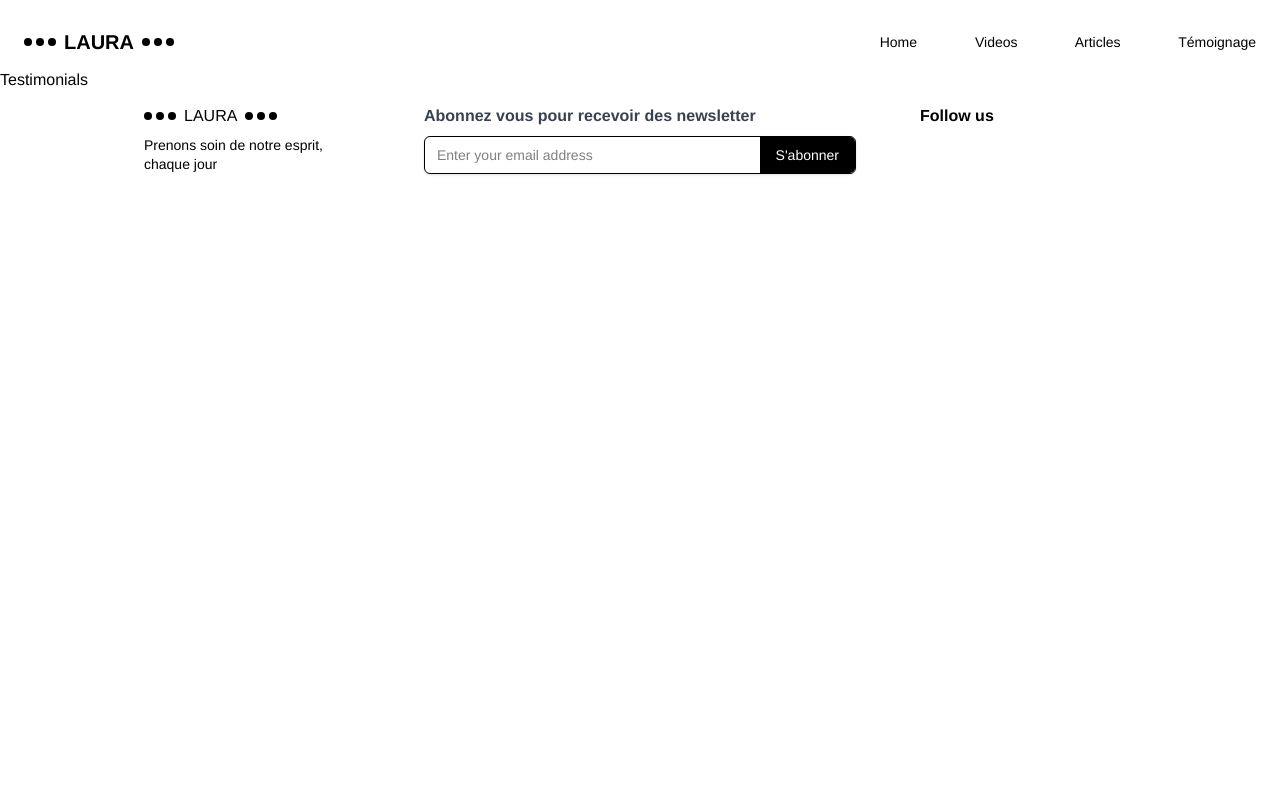
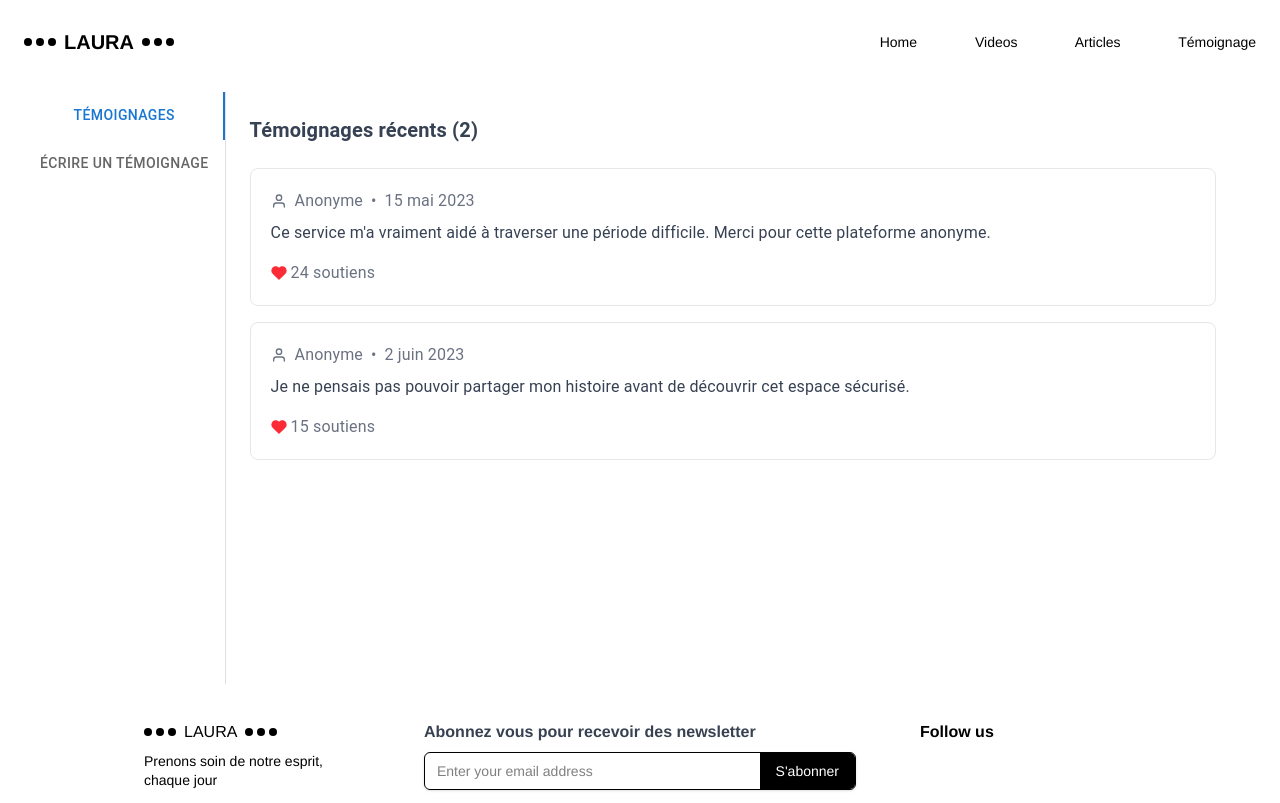
Before and after one commit to phanuel19/laura-blog-frontend, a React (Vite) app: page /testimonials in a window 1280 px wide. Built offline with nearby package versions, Linux system fonts and the light colour scheme; some icons are missing.

Commit message:
Refactor Testimonials component to implement tabbed interface and enhance user experience

```diff
--- a/src/pages/Testimonials/Testimonials.jsx
+++ b/src/pages/Testimonials/Testimonials.jsx
@@ -1,9 +1,250 @@
-import React from 'react'
+import Box from "@mui/material/Box";
+import Tab from "@mui/material/Tab";
+import Tabs from "@mui/material/Tabs";
+import Typography from "@mui/material/Typography";
+import PropTypes from "prop-types";
+import { useState } from "react";
+import {
+  FiAlertCircle,
+  FiHeart,
+  FiMessageSquare,
+  FiSend,
+  FiUser,
+} from "react-icons/fi";
 
-function Testimonials() {
+function TabPanel(props) {
+  const { children, value, index, ...other } = props;
+
   return (
-    <div>Testimonials</div>
-  )
+    <div
+      role="tabpanel"
+      hidden={value !== index}
+      id={`vertical-tabpanel-${index}`}
+      aria-labelledby={`vertical-tab-${index}`}
+      {...other}
+      className="w-full"
+    >
+      {value === index && (
+        <Box sx={{ p: 3 }} className="h-full">
+          <Typography component="div" className="h-full">
+            {children}
+          </Typography>
+        </Box>
+      )}
+    </div>
+  );
 }
 
-export default Testimonials
+TabPanel.propTypes = {
+  children: PropTypes.node,
+  index: PropTypes.number.isRequired,
+  value: PropTypes.number.isRequired,
+};
+
+function a11yProps(index) {
+  return {
+    id: `vertical-tab-${index}`,
+    "aria-controls": `vertical-tabpanel-${index}`,
+  };
+}
+
+const Testimonials = () => {
+  const [testimonies, setTestimonies] = useState([
+    {
+      id: 1,
+      content:
+        "Ce service m'a vraiment aidé à traverser une période difficile. Merci pour cette plateforme anonyme.",
+      likes: 24,
+      date: "2023-05-15",
+    },
+    {
+      id: 2,
+      content:
+        "Je ne pensais pas pouvoir partager mon histoire avant de découvrir cet espace sécurisé.",
+      likes: 15,
+      date: "2023-06-02",
+    },
+  ]);
+
+  const [value, setValue] = useState(0);
+  const [newTestimony, setNewTestimony] = useState("");
+  const [error, setError] = useState("");
+  const [success, setSuccess] = useState("");
+
+  const handleChange = (event, newValue) => {
+    setValue(newValue);
+  };
+
+  const handleSubmit = (e) => {
+    e.preventDefault();
+
+    if (!newTestimony.trim()) {
+      setError("Veuillez écrire votre témoignage avant de soumettre");
+      return;
+    }
+
+    if (newTestimony.length < 20) {
+      setError("Votre témoignage doit contenir au moins 20 caractères");
+      return;
+    }
+
+    const testimony = {
+      id: Date.now(),
+      content: newTestimony,
+      likes: 0,
+      date: new Date().toISOString().split("T")[0],
+    };
+
+    setTestimonies([testimony, ...testimonies]);
+    setNewTestimony("");
+    setError("");
+    setSuccess("Merci pour votre témoignage ! Il a été publié anonymement.");
+
+    setTimeout(() => setSuccess(""), 3000);
+  };
+
+  const handleLike = (id) => {
+    setTestimonies(
+      testimonies.map((testimony) =>
+        testimony.id === id
+          ? { ...testimony, likes: testimony.likes + 1 }
+          : testimony
+      )
+    );
+  };
+
+  const formatDate = (dateString) => {
+    const options = { year: "numeric", month: "long", day: "numeric" };
+    return new Date(dateString).toLocaleDateString("fr-FR", options);
+  };
+
+  return (
+    <Box
+      sx={{
+        flexGrow: 1,
+        bgcolor: "background.paper",
+        display: "flex",
+        height: "80vh",
+        minHeight: "600px",
+      }}
+      className="max-w-7xl h-full mx-auto p-6 "
+    >
+      <Tabs
+        orientation="vertical"
+        variant="scrollable"
+        value={value}
+        onChange={handleChange}
+        aria-label="Vertical tabs example"
+        sx={{
+          borderRight: 1,
+          borderColor: "divider",
+          minWidth: 200,
+        }}
+      >
+        <Tab label="Témoignages" {...a11yProps(0)} />
+        <Tab label="Écrire un témoignage" {...a11yProps(1)} />
+      </Tabs>
+
+      <Box className="flex-1 overflow-auto">
+        <TabPanel value={value} index={0}>
+          <div className="space-y-6 h-full">
+            <h3 className="text-xl font-semibold text-gray-700">
+              Témoignages récents ({testimonies.length})
+            </h3>
+
+            {testimonies.length === 0 ? (
+              <p className="text-gray-500 italic">
+                Aucun témoignage pour le moment. Soyez le premier à partager !
+              </p>
+            ) : (
+              <div className="space-y-4 pr-4 overflow-y-auto max-h-[calc(100%-50px)]">
+                {testimonies.map((testimony) => (
+                  <div
+                    key={testimony.id}
+                    className="border border-gray-200 rounded-lg p-5 hover:shadow-md transition-shadow"
+                  >
+                    <div className="flex items-center mb-2 text-gray-500 flex-wrap">
+                      <FiUser className="mr-2" />
+                      <span>Anonyme</span>
+                      <span className="mx-2">•</span>
+                      <span>{formatDate(testimony.date)}</span>
+                    </div>
+                    <p className="text-gray-700 mb-4">{testimony.content}</p>
+                    <button
+                      onClick={() => handleLike(testimony.id)}
+                      className="flex items-center text-gray-500 hover:text-red-500 transition-colors"
+                    >
+                      <FiHeart
+                        className={`mr-1 ${
+                          testimony.likes > 0 ? "fill-current text-red-500" : ""
+                        }`}
+                      />
+                      <span>
+                        {testimony.likes} soutien
+                        {testimony.likes !== 1 ? "s" : ""}
+                      </span>
+                    </button>
+                  </div>
+                ))}
+              </div>
+            )}
+          </div>
+        </TabPanel>
+
+        <TabPanel value={value} index={1}>
+          <div className="h-full flex flex-col">
+            <h2 className="text-2xl font-bold text-gray-800 mb-6 flex items-center">
+              <FiMessageSquare className="mr-2" /> Espace Témoignages Anonymes
+            </h2>
+
+            <p className="text-gray-600 mb-6">
+              Partagez votre histoire en toute confidentialité. Votre identité
+              ne sera jamais dévoilée.
+            </p>
+
+            <form onSubmit={handleSubmit} className="flex-1 flex flex-col">
+              <div className="flex-1 flex flex-col">
+                <textarea
+                  value={newTestimony}
+                  onChange={(e) => {
+                    setNewTestimony(e.target.value);
+                    setError("");
+                  }}
+                  placeholder="Écrivez votre témoignage ici..."
+                  className="flex-1 w-full p-4 border border-gray-300 rounded-lg focus:ring-2 focus:ring-blue-500 focus:border-blue-500"
+                  maxLength={1000}
+                />
+                <div className="flex justify-between items-center mt-2">
+                  <div className="text-sm text-gray-500">
+                    {newTestimony.length}/1000 caractères
+                  </div>
+                  <button
+                    type="submit"
+                    className="flex items-center px-4 py-2 bg-blue-600 text-white rounded-lg hover:bg-blue-700 transition-colors"
+                  >
+                    <FiSend className="mr-2" /> Publier anonymement
+                  </button>
+                </div>
+              </div>
+
+              {error && (
+                <div className="mt-2 flex items-center text-red-600">
+                  <FiAlertCircle className="mr-2" /> {error}
+                </div>
+              )}
+
+              {success && (
+                <div className="mt-4 p-3 bg-green-100 text-green-700 rounded-lg">
+                  {success}
+                </div>
+              )}
+            </form>
+          </div>
+
+        </TabPanel>
+      </Box>
+    </Box>
+  );
+};
+
+export default Testimonials;
--- a/vite.config.js
+++ b/vite.config.js
@@ -5,6 +5,5 @@ import { defineConfig } from "vite";
 // https://vite.dev/config/
 export default defineConfig({
   plugins: [react(), tailwindcss()],
-  root: 'src', // Set the root directory to 'src',
 
 });
```
